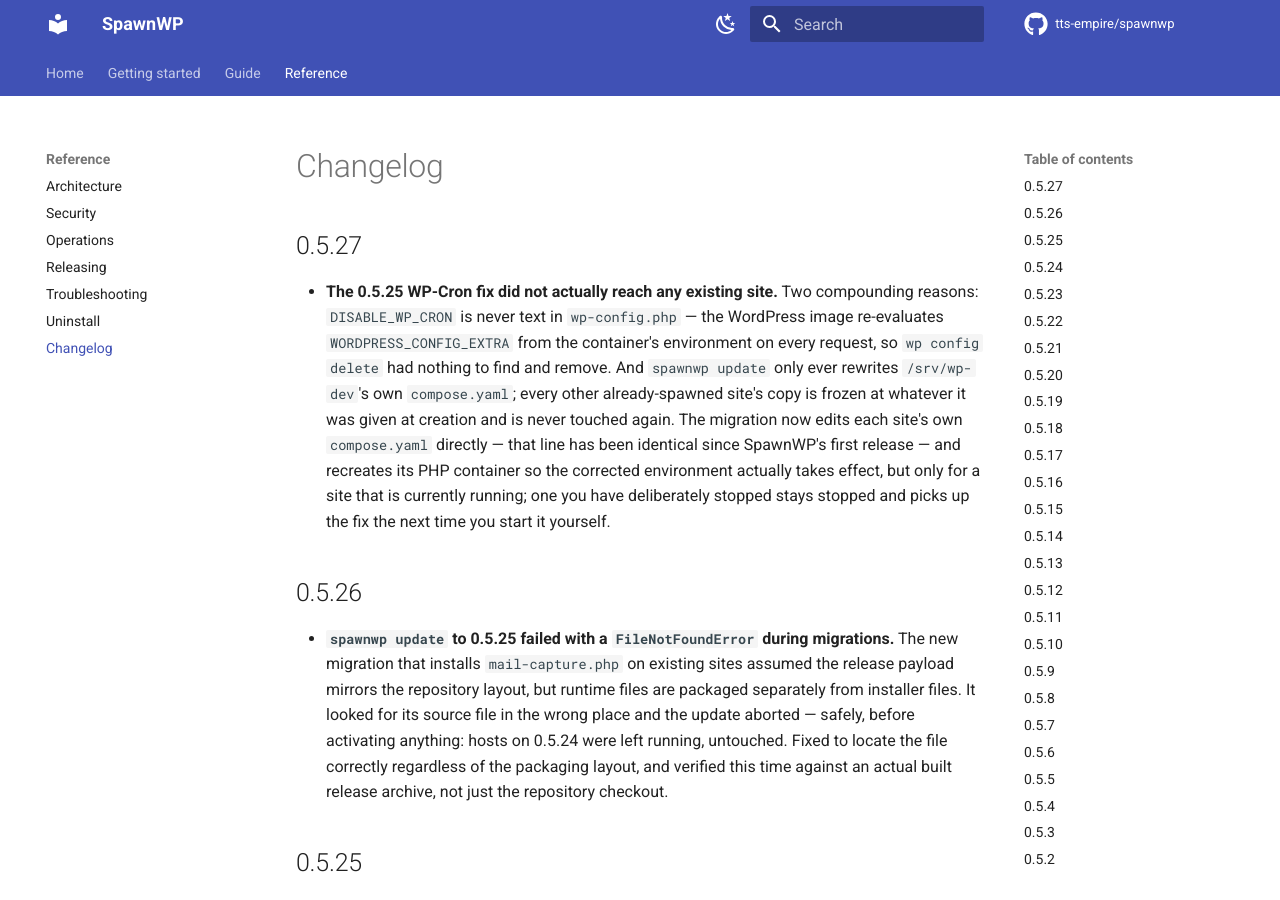
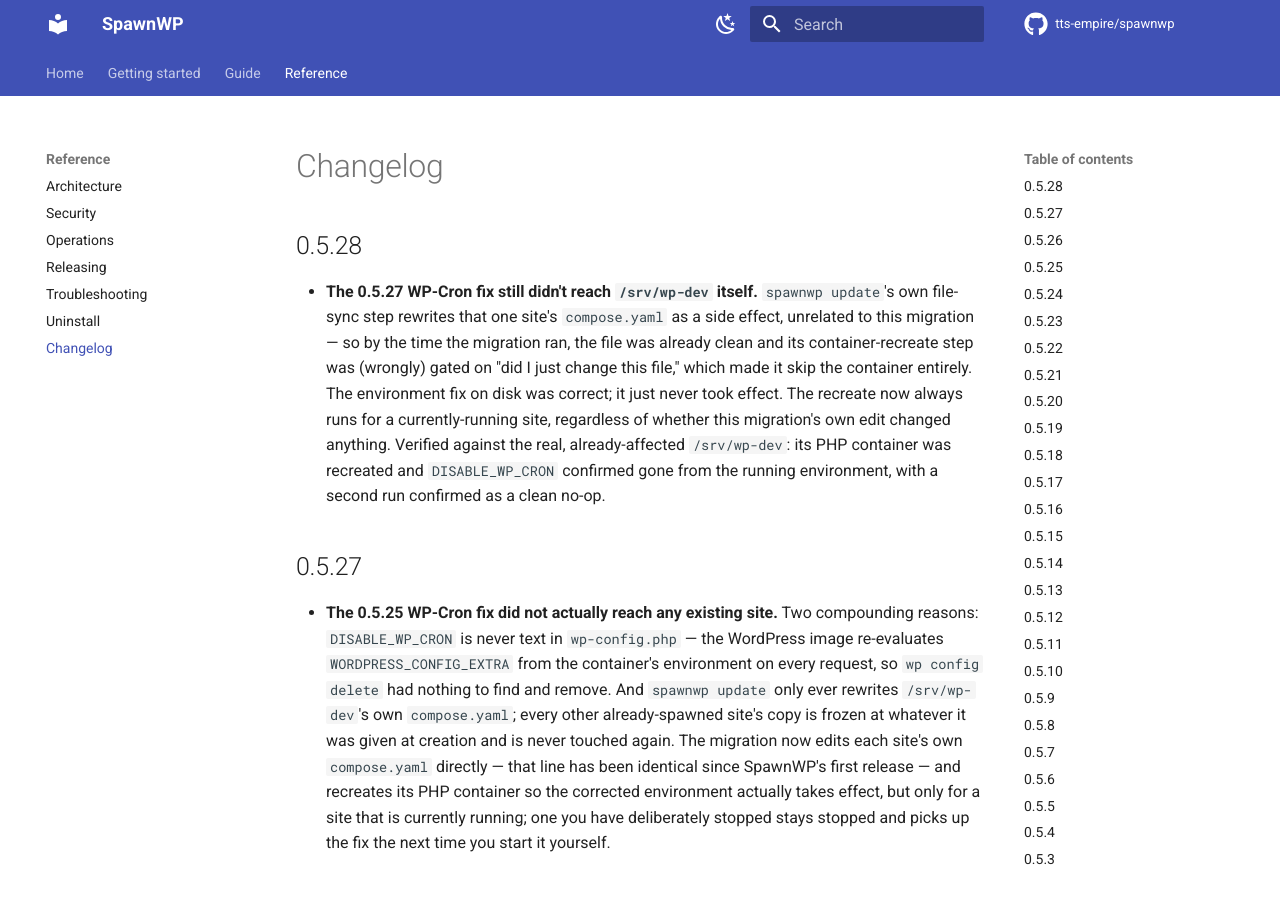
Before and after one commit to tts-empire/spawnwp, an MkDocs documentation site: the page built from docs/changelog.md, in a window 1280 px wide and 900 px high. Built offline with MkDocs 1.6.1 and Material for MkDocs 9.7.7, drawn with Linux system fonts in a browser that asks for light colours; comment, search, counter and statistics services are not loaded.

Commit message:
0.5.28: make the recreate step reach /srv/wp-dev itself
0.5.27's migration edited a site's compose.yaml directly and recreated its PHP
container so the corrected environment took effect, but only if editing the file
actually changed something. spawnwp update's own file-sync step rewrites
/srv/wp-dev's compose.yaml as an unrelated side effect, so by the time the
migration ran on that site, the file was already clean - the "did I just change
this" gate saw nothing to do and silently skipped the container recreate. The
file was correct; the running container's environment, fixed at creation time,
was not. The recreate now always runs for a currently-running site, independent
of whether this migration's own edit changed the file.

Verified against the real, currently-affected /srv/wp-dev, not a constructed
stand-in: its PHP container's live environment had DISABLE_WP_CRON defined
before this fix (confirmed via the running container itself, compose.yaml
already clean). After the fix, the container was recreated and the constant
confirmed gone from the live environment; a second run immediately after was a
clean no-op, and the site stayed healthy throughout. Packaging/path resolution
for mail-capture.php (the 0.5.26 fix) was separately re-checked against an
actual built release payload, not just the git checkout.

Co-Authored-By: Claude Sonnet 5 <noreply@anthropic.com>

```diff
--- a/docs/changelog.md
+++ b/docs/changelog.md
@@ -3,6 +3,19 @@ description: Review SpawnWP release history, product changes, fixes and compatib
 ---
 
 # Changelog
+
+## 0.5.28
+
+- **The 0.5.27 WP-Cron fix still didn't reach `/srv/wp-dev` itself.** `spawnwp update`'s
+  own file-sync step rewrites that one site's `compose.yaml` as a side effect, unrelated
+  to this migration — so by the time the migration ran, the file was already clean and
+  its container-recreate step was (wrongly) gated on "did I just change this file,"
+  which made it skip the container entirely. The environment fix on disk was correct;
+  it just never took effect. The recreate now always runs for a currently-running site,
+  regardless of whether this migration's own edit changed anything. Verified against
+  the real, already-affected `/srv/wp-dev`: its PHP container was recreated and
+  `DISABLE_WP_CRON` confirmed gone from the running environment, with a second run
+  confirmed as a clean no-op.
 
 ## 0.5.27
 
```
Also changed, not shown: docs/release-notes/0.5.28.md (added, +39 -0 lines), 6 other files.
